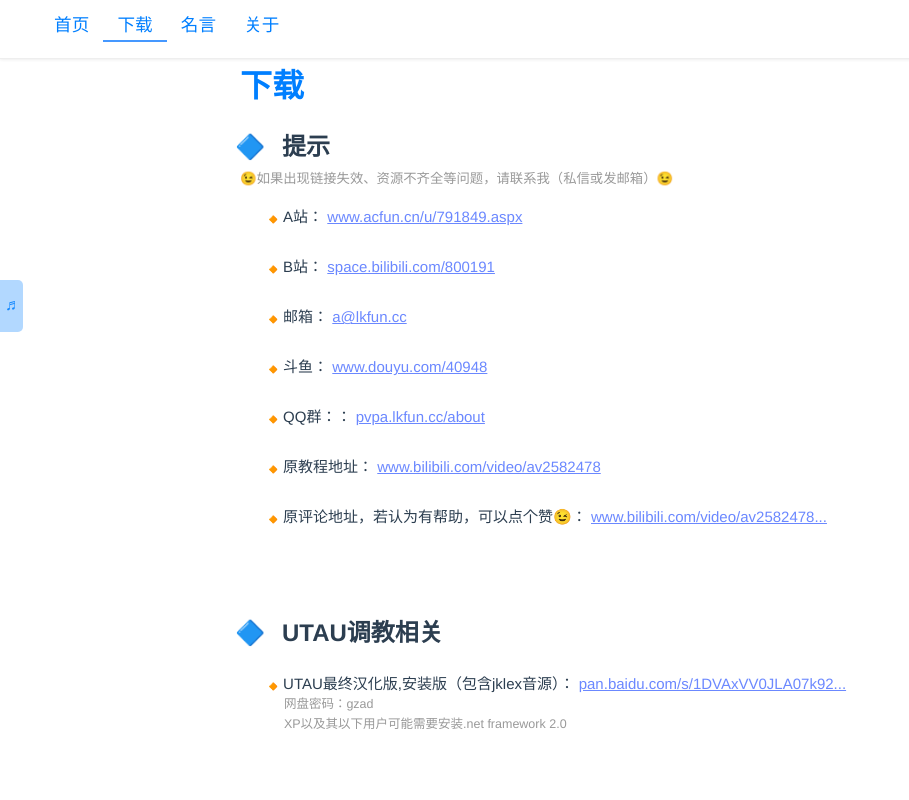
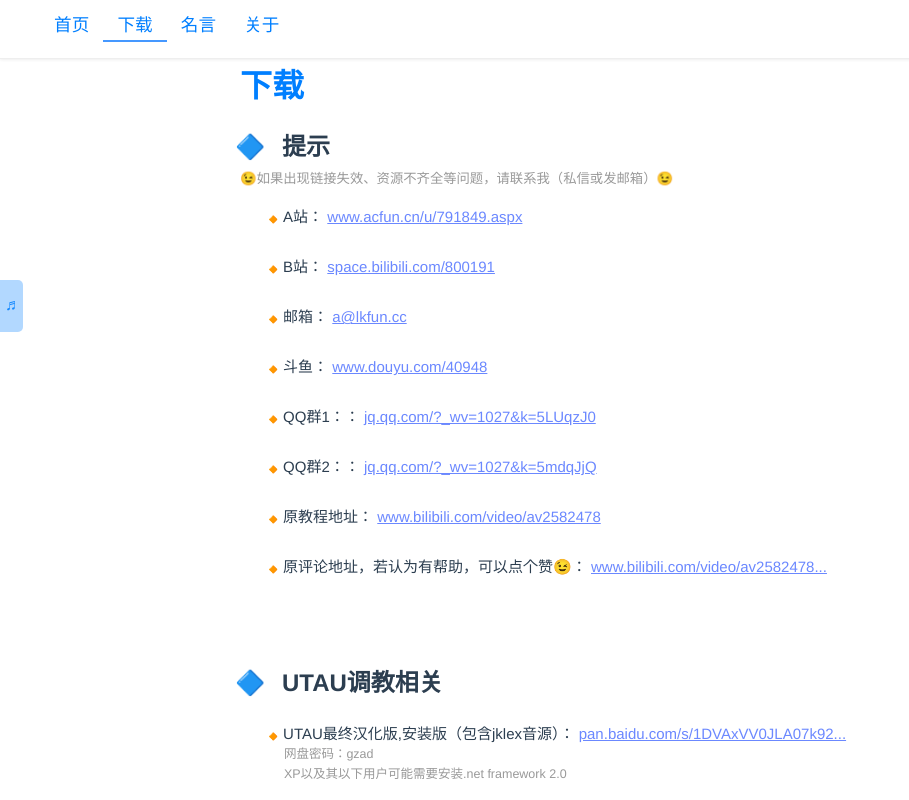
Before and after one commit to lkfun/pvpa, a Vue app: page /download in a window 1280 px wide. Shown: the top 800 px of the page, without its empty margins (0-909 px from the left). Built offline with nearby package versions, Linux system fonts and the light colour scheme.

Commit message:
add qq address

```diff
--- a/src/assets/downloaddata.json
+++ b/src/assets/downloaddata.json
@@ -21,8 +21,12 @@
           "address": "https://www.douyu.com/40948"
         },
         {
-          "name": "QQ群：",
-          "address": "http://pvpa.lkfun.cc/about"
+          "name": "QQ群1：",
+          "address": "https://jq.qq.com/?_wv=1027&k=5LUqzJ0"
+        },
+        {
+          "name": "QQ群2：",
+          "address": "https://jq.qq.com/?_wv=1027&k=5mdqJjQ"
         },
         {
           "name": "原教程地址",
--- a/src/components/about.vue
+++ b/src/components/about.vue
@@ -5,8 +5,8 @@
       <div class="yeshou yeshou-blur" v-bind:style="yeshou"></div>
     </div>
     <h1>{{ msg }}</h1>
-    <p>QQ群:{{ qqgroup1[0] }}</p>
-    <p>QQ群:{{ qqgroup1[1] }}</p>
+    <p>QQ群:<a :href="qqgroupadd[0]" target="_blank">{{ qqgroup[0] }}</a></p>
+    <p>QQ群:<a :href="qqgroupadd[1]" target="_blank">{{ qqgroup[1] }}</a></p>
   </div>
 </template>
 
@@ -16,7 +16,8 @@
   data () {
     return {
       msg: '欢 迎 来 到 新 宝 岛',
-      qqgroup1: ['199938498', '453620381'],
+      qqgroup: ['199938498', '453620381'],
+      qqgroupadd: ['https://jq.qq.com/?_wv=1027&k=5LUqzJ0', 'https://jq.qq.com/?_wv=1027&k=5mdqJjQ'],
       isActive: true,
       error: null,
       styleObject: {
@@ -26,16 +27,10 @@
         backgroundImage: 'url(' + require('../assets/yeshou.jpg') + ')'
       }
     }
-  },
-  methods: {
-    clickfuntion () {
-      this.styleObject.top = '10px'
-    }
   }
 }
 </script>
 
-<!-- Add "scoped" attribute to limit CSS to this component only -->
 <style scoped>
   h1, h2 {
     font-weight: normal;
```
